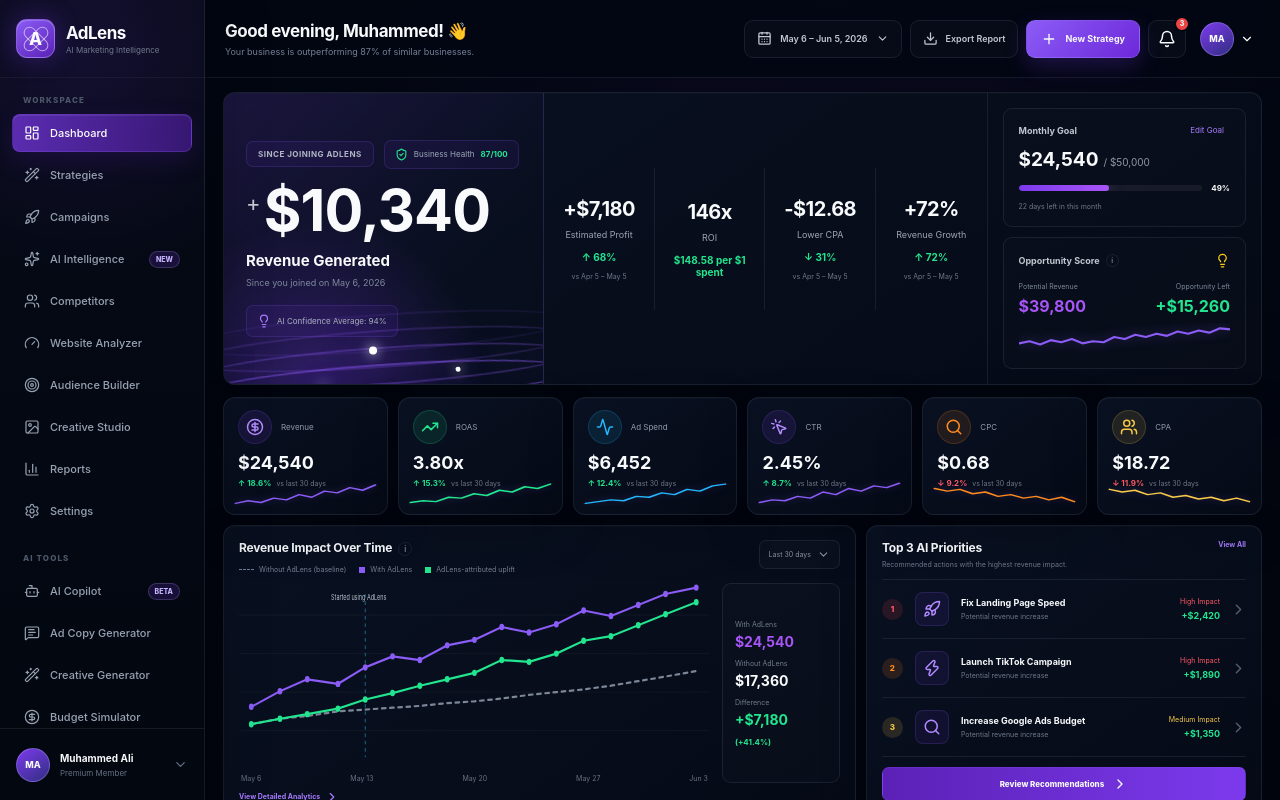
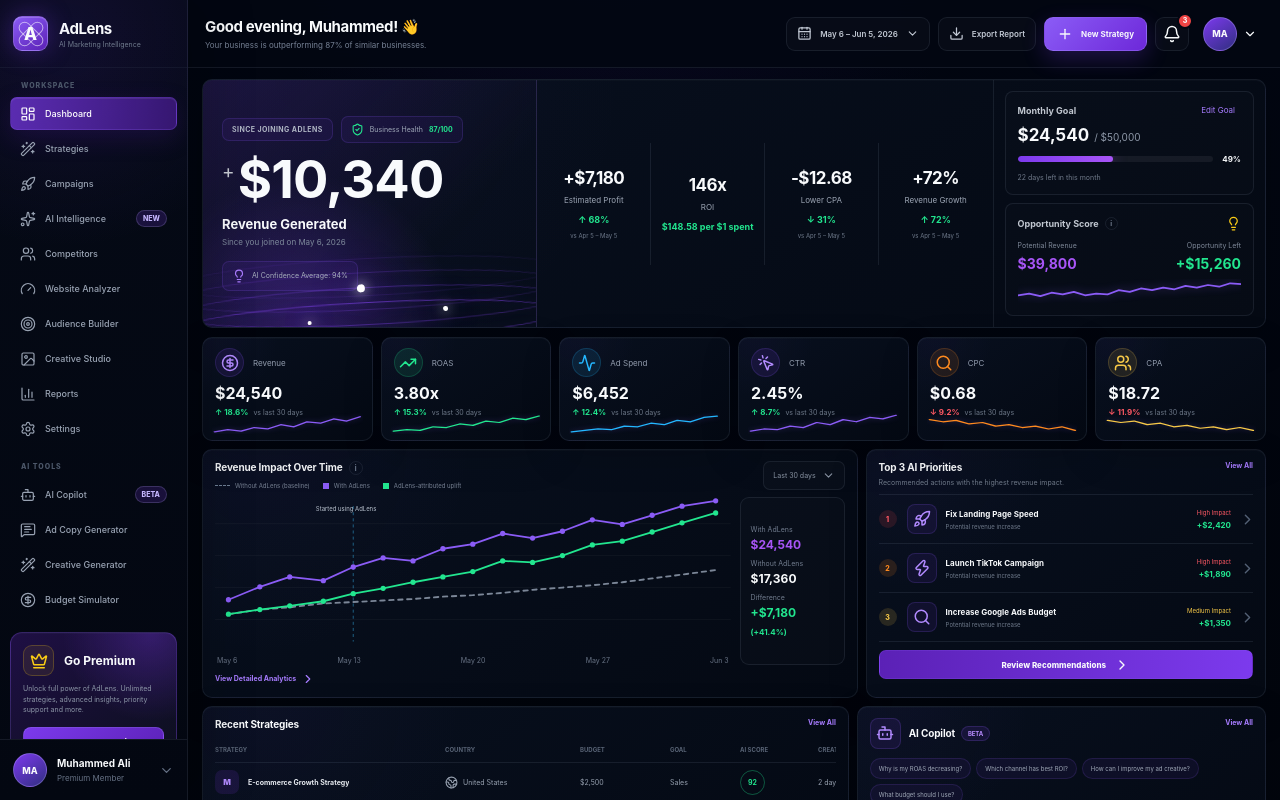
Before and after one commit to ali340611/adlens, a Next.js app in the folder frontend/: page / in a window 1280 px wide. Shown: the top 800 px of the page. Built offline with nearby package versions, Linux system fonts and the light colour scheme.

Commit message:
Polish AdLens dashboard to match premium reference

```diff
--- a/frontend/app/globals.css
+++ b/frontend/app/globals.css
@@ -1775,3 +1775,493 @@ svg {
     grid-template-columns: 22px 34px minmax(0, 1fr) 16px;
   }
 }
+
+/* ADLENS_PIXEL_MATCH_START */
+
+/* Referans tasarıma daha yakın, kompakt 16:9 masaüstü düzeni */
+:root {
+  --sidebar-width: 188px;
+  --topbar-height: 68px;
+}
+
+body {
+  background:
+    radial-gradient(circle at 48% -15%, rgba(85, 35, 190, 0.12), transparent 31%),
+    linear-gradient(180deg, #020611 0%, #02050c 100%);
+}
+
+.sidebar {
+  background:
+    radial-gradient(circle at 35% 5%, rgba(100, 45, 220, 0.12), transparent 27%),
+    linear-gradient(180deg, #050a16 0%, #030711 100%);
+}
+
+.sidebar-header {
+  min-height: var(--topbar-height);
+  padding-inline: 13px;
+}
+
+.brand-mark {
+  width: 35px;
+  height: 35px;
+  border-radius: 9px;
+}
+
+.brand-copy strong {
+  font-size: 15px;
+}
+
+.brand-copy span {
+  font-size: 7px;
+}
+
+.sidebar-scroll {
+  padding: 13px 10px 10px;
+}
+
+.sidebar-group + .sidebar-group {
+  margin-top: 17px;
+}
+
+.sidebar-group-title {
+  margin-bottom: 7px;
+  font-size: 7px;
+}
+
+.sidebar-nav {
+  gap: 2px;
+}
+
+.sidebar-item {
+  min-height: 33px;
+  gap: 9px;
+  padding-inline: 9px;
+  border-radius: 7px;
+}
+
+.sidebar-item > span {
+  font-size: 9px;
+}
+
+.premium-panel {
+  margin-top: 16px;
+  padding: 12px;
+}
+
+.premium-panel p {
+  margin: 8px 0 11px;
+  font-size: 7px;
+  line-height: 1.5;
+}
+
+.premium-panel > button {
+  height: 31px;
+}
+
+.sidebar-profile {
+  min-height: 61px;
+  padding: 10px 13px;
+}
+
+.topbar {
+  min-height: var(--topbar-height);
+  padding-inline: 17px;
+}
+
+.welcome-copy h1 {
+  font-size: 15px;
+}
+
+.welcome-copy p {
+  margin-top: 4px;
+  font-size: 8px;
+}
+
+.topbar-button,
+.new-strategy-button,
+.notification-button,
+.topbar-profile {
+  height: 34px;
+}
+
+.topbar-button {
+  padding-inline: 10px;
+  font-size: 8px;
+}
+
+.new-strategy-button {
+  padding-inline: 12px;
+  font-size: 8px;
+}
+
+.notification-button {
+  width: 34px;
+}
+
+.integration-item {
+  min-width: 68px;
+  padding-inline: 8px;
+}
+
+.dashboard-container {
+  max-width: none;
+  padding: 11px 14px 18px;
+}
+
+/* Genel kart görünümü */
+.dashboard-card {
+  border-color: rgba(150, 165, 195, 0.115);
+  border-radius: 10px;
+  background:
+    radial-gradient(circle at 10% 0%, rgba(77, 45, 155, 0.055), transparent 32%),
+    linear-gradient(145deg, rgba(8, 16, 31, 0.99), rgba(4, 9, 19, 0.99));
+  box-shadow:
+    0 14px 38px rgba(0, 0, 0, 0.17),
+    inset 0 1px rgba(255, 255, 255, 0.018);
+}
+
+/* Üst büyük alan */
+.hero-section {
+  min-height: 225px;
+  grid-template-columns: 1.08fr 1.47fr 0.88fr;
+}
+
+.hero-revenue {
+  padding: 17px 19px;
+}
+
+.hero-labels {
+  gap: 8px;
+}
+
+.hero-pill,
+.health-pill {
+  padding: 6px 9px;
+  font-size: 7px;
+}
+
+.revenue-value {
+  margin-top: 12px;
+}
+
+.revenue-value small {
+  margin-top: 5px;
+  font-size: 19px;
+}
+
+.revenue-value strong {
+  font-size: clamp(40px, 4.1vw, 59px);
+}
+
+.hero-revenue h2 {
+  margin-top: 11px;
+  font-size: 13px;
+}
+
+.hero-revenue > p {
+  margin-top: 5px;
+  font-size: 8px;
+}
+
+.confidence-pill {
+  margin-top: 14px;
+  padding: 7px 9px;
+  font-size: 7px;
+}
+
+/* Referanstaki mor enerji dalgası */
+.energy-wave {
+  right: -25px;
+  bottom: -13px;
+  left: -28px;
+  height: 100px;
+  transform: rotate(-3deg);
+}
+
+.wave {
+  border-width: 1.6px;
+  border-color: rgba(139, 73, 255, 0.56);
+  filter:
+    drop-shadow(0 0 5px rgba(140, 75, 255, 0.52))
+    drop-shadow(0 0 16px rgba(91, 33, 182, 0.3));
+}
+
+.wave-one {
+  bottom: 0;
+}
+
+.wave-two {
+  bottom: 15px;
+}
+
+.wave-three {
+  bottom: 30px;
+}
+
+.wave-four {
+  bottom: 44px;
+}
+
+.hero-performance article {
+  min-height: 122px;
+  padding-inline: 7px;
+}
+
+.hero-performance strong {
+  font-size: 17px;
+}
+
+.hero-performance span {
+  margin-top: 7px;
+  font-size: 8px;
+}
+
+.hero-performance b {
+  margin-top: 9px;
+  font-size: 9px;
+}
+
+.hero-performance small {
+  margin-top: 7px;
+  font-size: 6px;
+}
+
+/* Sağ üst iki ayrı kutu */
+.hero-side {
+  gap: 8px;
+  padding: 11px;
+}
+
+.goal-card,
+.opportunity-card {
+  padding: 12px;
+  border-radius: 8px;
+}
+
+.goal-value {
+  margin-top: 9px;
+}
+
+.goal-value strong {
+  font-size: 17px;
+}
+
+.goal-progress-row {
+  margin-top: 9px;
+}
+
+.opportunity-values {
+  margin-top: 10px;
+}
+
+.opportunity-values strong {
+  font-size: 14px;
+}
+
+.opportunity-chart {
+  height: 24px;
+}
+
+/* KPI kartları */
+.metrics-grid {
+  gap: 8px;
+  margin-top: 9px;
+}
+
+.metric-card {
+  min-height: 104px;
+  padding: 10px 12px 8px;
+}
+
+.metric-icon {
+  width: 29px;
+  height: 29px;
+}
+
+.metric-value {
+  margin-top: 6px;
+  font-size: 16px;
+}
+
+.metric-change {
+  margin-top: 4px;
+}
+
+.metric-card > svg {
+  bottom: 6px;
+  height: 23px;
+}
+
+/* Grafik ve sağ öncelikler */
+.analytics-grid {
+  grid-template-columns: minmax(0, 1.49fr) minmax(355px, 0.91fr);
+  gap: 8px;
+  margin-top: 8px;
+}
+
+.dashboard-bottom-grid {
+  grid-template-columns: minmax(0, 1.47fr) minmax(355px, 0.93fr);
+  gap: 8px;
+  margin-top: 8px;
+}
+
+.revenue-chart-card,
+.priorities-card,
+.strategies-card,
+.copilot-card {
+  padding: 11px 12px;
+}
+
+.section-heading h3 {
+  font-size: 10px;
+}
+
+.chart-legend {
+  margin-top: 7px;
+  font-size: 6px;
+}
+
+.revenue-chart-layout {
+  grid-template-columns: minmax(0, 1fr) 105px;
+  gap: 9px;
+  margin-top: 7px;
+}
+
+.revenue-chart-visual > svg {
+  height: 156px;
+}
+
+.chart-summary {
+  padding: 10px;
+}
+
+.chart-summary strong {
+  margin: 3px 0 7px;
+  font-size: 12px;
+}
+
+.priorities-list {
+  margin-top: 7px;
+}
+
+.priorities-list article {
+  min-height: 49px;
+  grid-template-columns: 20px 31px minmax(0, 1fr) auto 14px;
+  gap: 8px;
+}
+
+.priority-rank {
+  width: 18px;
+  height: 18px;
+  font-size: 7px;
+}
+
+.priority-icon {
+  width: 30px;
+  height: 30px;
+}
+
+.priority-copy strong {
+  font-size: 8px;
+}
+
+.priority-copy span,
+.priority-impact span {
+  font-size: 6px;
+}
+
+.priority-impact strong {
+  font-size: 8px;
+}
+
+.recommendations-button {
+  height: 29px;
+  margin-top: 8px;
+}
+
+/* Alt tablolar */
+.strategy-table-header {
+  min-height: 25px;
+}
+
+.strategy-row {
+  min-height: 40px;
+}
+
+.strategy-platform {
+  width: 24px;
+  height: 24px;
+}
+
+.question-chips {
+  gap: 5px;
+  margin-top: 9px;
+}
+
+.question-chips button {
+  padding: 6px 8px;
+  font-size: 6px;
+}
+
+.copilot-form {
+  grid-template-columns: 1fr 34px;
+  gap: 6px;
+  margin-top: 8px;
+}
+
+.copilot-form input,
+.copilot-form button {
+  height: 34px;
+}
+
+.copilot-form button {
+  width: 34px;
+}
+
+/* İnce neon detay */
+.dashboard-card:hover {
+  border-color: rgba(139, 92, 246, 0.21);
+  transition:
+    border-color 160ms ease,
+    transform 160ms ease,
+    box-shadow 160ms ease;
+}
+
+.metric-card:hover {
+  transform: translateY(-1px);
+  box-shadow:
+    0 18px 42px rgba(0, 0, 0, 0.2),
+    0 0 20px rgba(91, 33, 182, 0.07);
+}
+
+/* 16:9 masaüstünde tek ekrana yakın görünüm */
+@media (min-width: 1400px) and (min-aspect-ratio: 16/10) {
+  .dashboard-container {
+    padding-top: 10px;
+  }
+
+  .hero-section {
+    min-height: 218px;
+  }
+
+  .metric-card {
+    min-height: 99px;
+  }
+
+  .revenue-chart-visual > svg {
+    height: 147px;
+  }
+
+  .strategy-row {
+    min-height: 38px;
+  }
+}
+
+@media (max-width: 1180px) {
+  .analytics-grid,
+  .dashboard-bottom-grid {
+    grid-template-columns: 1fr;
+  }
+}
+
+/* ADLENS_PIXEL_MATCH_END */
```
